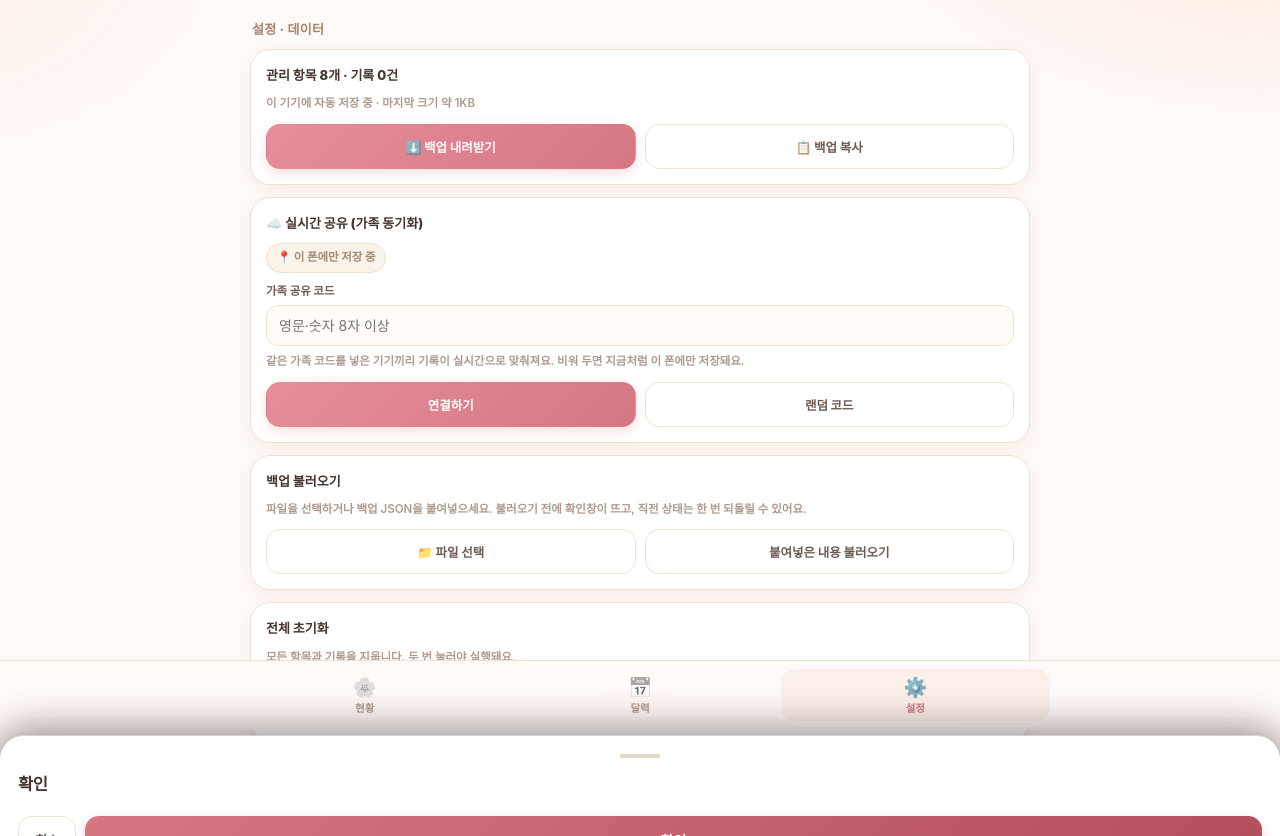
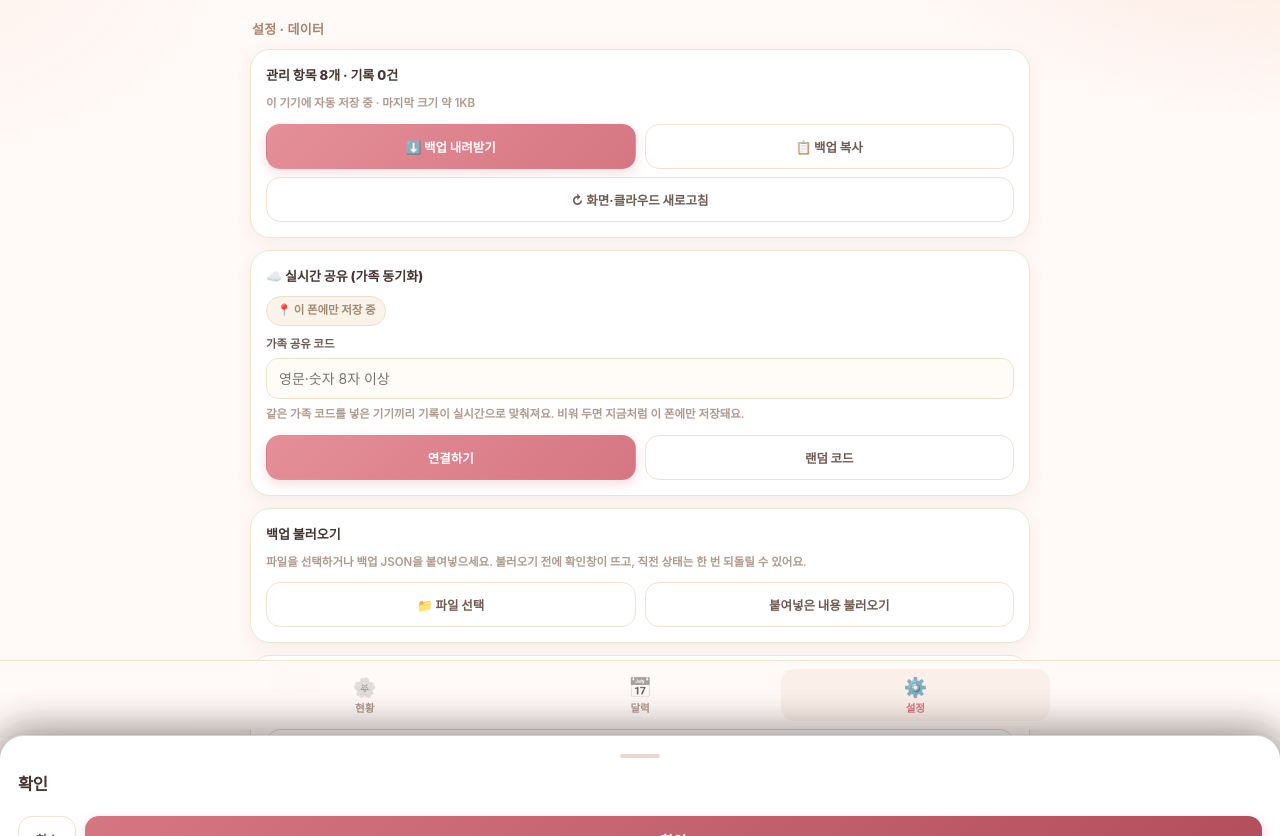
Before and after one commit to irene2407/beauty-calendar, a plain HTML site: page index.html in a window 1280 px wide. Both pictures are taken after a click on the button "⚙️". Shown: the part 71-907 px from the top of the page. Before the commit the page ends 854 px from the top, so only its background shows below. Drawn offline with Linux system fonts and the light colour scheme.

Commit message:
✨ 설정에 화면·클라우드 새로고침 버튼 추가(당겨서 새로고침과 같은 동작)

```diff
--- a/index.html
+++ b/index.html
@@ -329,6 +329,9 @@ textarea.paste{width:100%;min-height:84px;border:1px solid var(--line);border-ra
       <div class="set-row" style="margin-top:11px">
         <button class="set-btn primary" id="btnBackup">⬇️ 백업 내려받기</button>
         <button class="set-btn" id="btnCopy">📋 백업 복사</button>
+      </div>
+      <div class="set-row" style="margin-top:8px">
+        <button class="set-btn" id="btnRefresh" style="flex:1 1 100%">↻ 화면·클라우드 새로고침</button>
       </div>
     </div>
     <div class="set-card">
@@ -2162,6 +2165,7 @@ function bind(){
   });
   $('btnBackup').addEventListener('click', download);
   $('btnCopy').addEventListener('click', copyBackup);
+  $('btnRefresh').addEventListener('click', refreshNow);
   $('btnLoadFile').addEventListener('click', function(){ $('fileInput').click(); });
   $('fileInput').addEventListener('change', function(){
     if(this.files && this.files[0]) importFile(this.files[0]);
```
